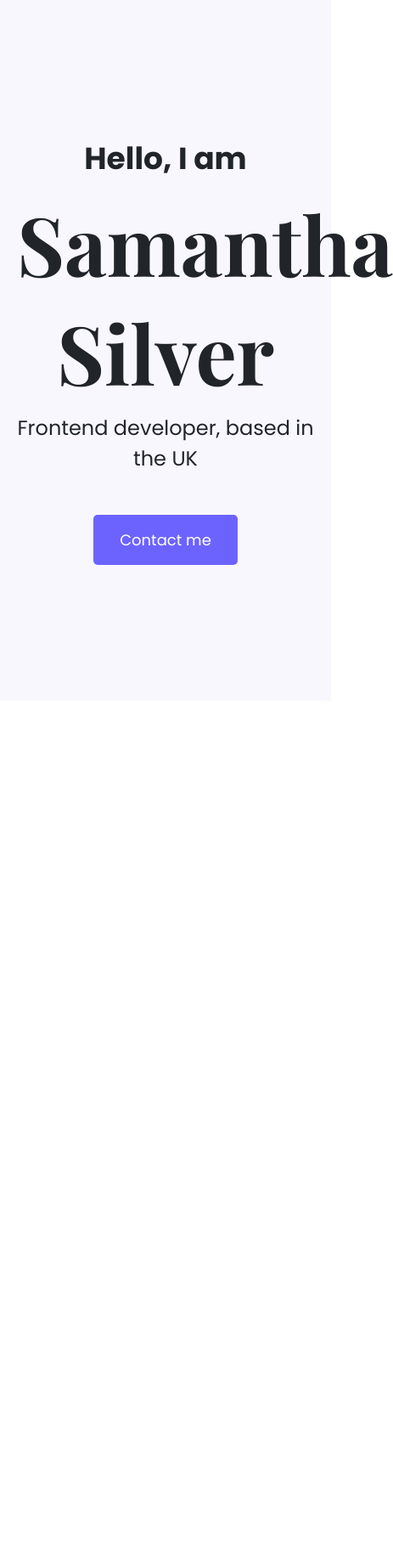
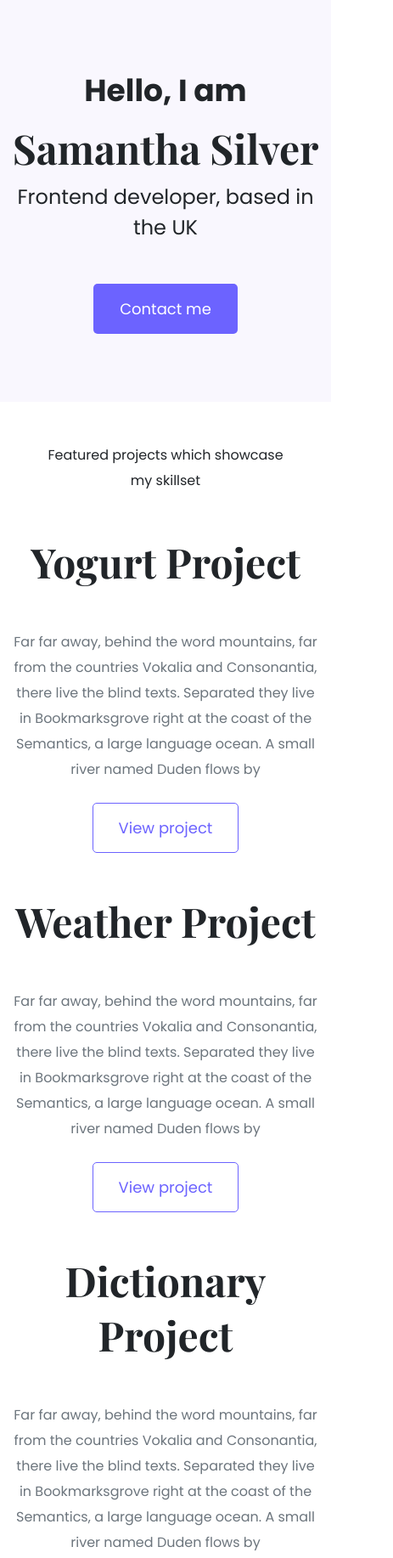
Before and after one commit to samanthadsilver/Portfolio-Project, a plain HTML site: page index.html in a window 390 px wide. Shown: the top 1834 px of the page at 85% size, 463 px wide, since content can reach past the window. Before the commit the page ends 844 px from the top, so only its background shows below. Drawn offline with nearby package versions, Linux system fonts and the light colour scheme; a web font is replaced by a local one.

Commit message:
Homepage Content added with CSS

```diff
--- a/index.html
+++ b/index.html
@@ -25,8 +25,65 @@
         <h3>Hello, I am</h3>
         <h1>Samantha Silver</h1>
         <h5 class="mb-5">Frontend developer, based in the UK</h5>
-        <a href="#" class="btn btn-branding">Contact me</a>
+        <a href="#" class="btn btn-main">Contact me</a>
     </div>
+    <p class="text-center m-5">Featured projects which showcase my skillset</p>
+
+    <div class="container">
+        <div class="row mb-5">
+            <div class="col d-none d-lg-block">
+                <img src="images/yogurt.png" class="img-fluid" alt="">
+            </div>
+            <div class="col">
+                <div class="project-description">
+                    <h2 class="mb-5">Yogurt Project</h2>
+                    <p class="mb-4 text-muted">Far far away, behind the word mountains, far from the countries Vokalia
+                        and
+                        Consonantia,
+                        there live the blind texts. Separated they live in Bookmarksgrove right at the coast of the
+                        Semantics, a large language ocean. A small river named Duden flows by</p>
+                    <a href="#" class="btn btn-secondary">View project</a>
+                </div>
+            </div>
+        </div>
+    </div>
+    <div class="container">
+        <div class="row mb-5">
+            <div class="col">
+                <div class="project-description">
+                    <h2 class="mb-5">Weather Project</h2>
+                    <p class="mb-4 text-muted">Far far away, behind the word mountains, far from the countries Vokalia
+                        and
+                        Consonantia,
+                        there live the blind texts. Separated they live in Bookmarksgrove right at the coast of the
+                        Semantics, a large language ocean. A small river named Duden flows by</p>
+                    <a href="#" class="btn btn-secondary">View project</a>
+                </div>
+            </div>
+            <div class="col d-none d-lg-block">
+                <img src="images/weather.png" class="img-fluid" alt="">
+            </div>
+        </div>
+    </div>
+    <div class="container">
+        <div class="row mb-5">
+            <div class="col d-none d-lg-block">
+                <img src="images/dictionary.png" class="img-fluid" alt="">
+            </div>
+            <div class="col">
+                <div class="project-description">
+                    <h2 class="mb-5">Dictionary Project</h2>
+                    <p class="mb-4 text-muted">Far far away, behind the word mountains, far from the countries Vokalia
+                        and
+                        Consonantia,
+                        there live the blind texts. Separated they live in Bookmarksgrove right at the coast of the
+                        Semantics, a large language ocean. A small river named Duden flows by</p>
+                    <a href="#" class="btn btn-secondary">View project</a>
+                </div>
+            </div>
+        </div>
+    </div>
+
 </body>
 
 </html>
--- a/styles/portfolio.css
+++ b/styles/portfolio.css
@@ -1,6 +1,7 @@
 :root {
   --main-color: #6c63ff;
   --secondary-color: #f9f7fe;
+  --white-color: white;
   --playfair-font-family: "Playfair Display", serif;
   --poppins-font-family: "Poppins", sans-serif;
   --bold-font: 700;
@@ -20,6 +21,13 @@ h1 {
   line-height: 128px;
 }
 
+h2 {
+  font-family: var(--playfair-font-family);
+  font-weight: var(--bold-font);
+  font-size: 64px;
+  line-height: 86px;
+}
+
 h3 {
   font-size: 36px;
   font-weight: var(--bold-font);
@@ -33,7 +41,7 @@ h5 {
 }
 
 i {
-  color: white;
+  color: var(--white-color);
 }
 
 .hero {
@@ -42,11 +50,50 @@ i {
   padding: 160px 20px;
 }
 
-.btn-branding {
+.btn-main {
   background: var(--main-color);
-  color: white;
+  color: var(--white-color);
   border-radius: 5px;
   font-size: 18px;
   line-height: 27px;
   padding: 15px 30px;
 }
+
+.btn-secondary {
+  background: var(--white-color);
+  color: var(--main-color);
+  border-color: var(--main-color);
+  border-radius: 5px;
+  font-size: 18px;
+  line-height: 27px;
+  padding: 15px 30px;
+}
+
+p {
+  font-size: 16px;
+  font-weight: var(--lighter-font);
+  line-height: 30px;
+}
+
+.project-description {
+  padding: 120px 60px;
+}
+
+@media (max-width: 1200px) {
+  h1 {
+    font-size: 48px;
+    line-height: 64px;
+  }
+  h2 {
+    font-size: 48px;
+    line-height: 64px;
+  }
+
+  .hero {
+    padding: 80px 10px;
+  }
+  .project-description {
+    padding: 0;
+    text-align: center;
+  }
+}
```
Also changed, not shown: images/dictionary.png (added), images/weather.png (added), images/yogurt.png (added).
